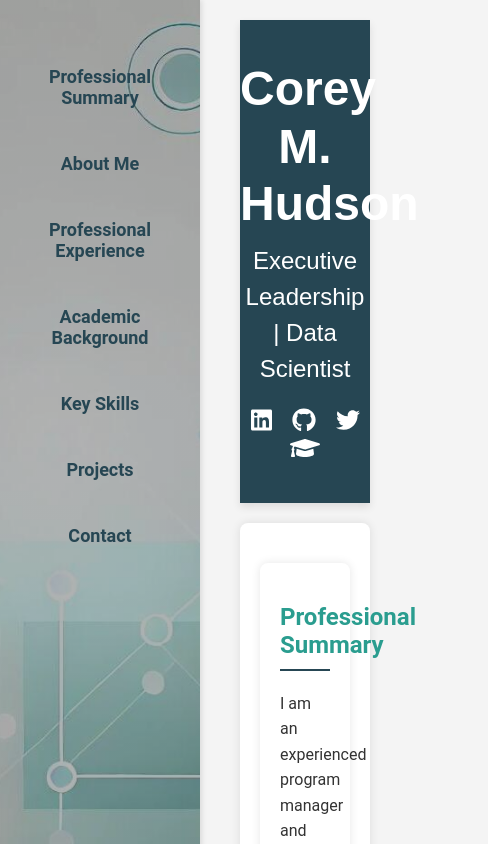
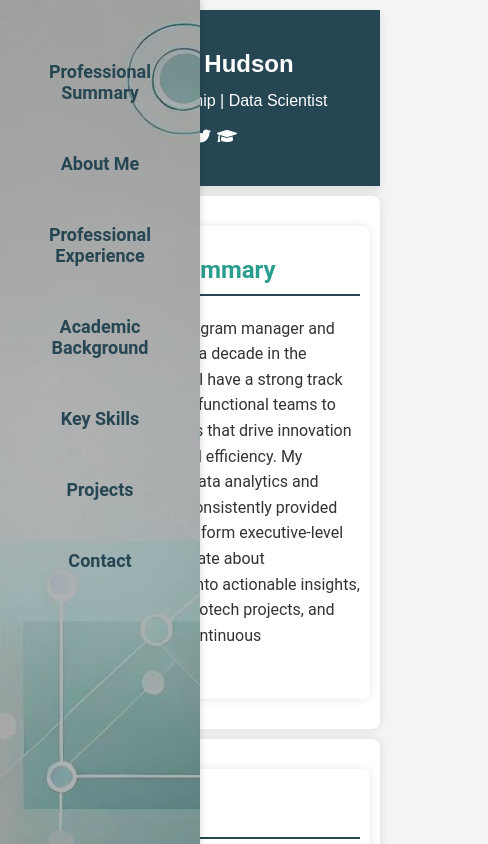
Before and after one commit to coreymhudson/corey-m-hudson-resume, a React (Create React App) app: page / in a window 390 px wide. Shown: the top 844 px of the page, 488 px wide, since content can reach past the window. Built offline with nearby package versions, Linux system fonts and the light colour scheme.

Commit message:
Added mobile support

```diff
--- a/src/styles.css
+++ b/src/styles.css
@@ -19,6 +19,7 @@ header {
 .header-content {
     max-width: 800px;
     margin: 0 auto;
+    padding: 0 20px;
 }
 
 header .name {
@@ -57,7 +58,7 @@ header .title {
         rgba(0, 0, 0, 0.3),
         rgba(0, 0, 0, 0.3)
     ),
-    url('../public/nav-background-new.jpg') no-repeat center center;
+    url('/nav-background-light-new.jpg') no-repeat center center;
     background-size: cover;
     color: #264653;
     padding-top: 20px;
@@ -154,3 +155,61 @@ section:hover {
     list-style-type: disc;
     padding-left: 20px;
 }
+
+/* Media Queries for Mobile Responsiveness */
+@media (max-width: 768px) {
+    .sidebar {
+        width: 100%;
+        height: auto;
+        position: static;
+        box-shadow: none;
+    }
+
+    .sidebar ul {
+        display: flex;
+        flex-wrap: wrap;
+        justify-content: center;
+    }
+
+    .sidebar ul li {
+        margin: 10px;
+    }
+
+    .content {
+        margin-left: 0;
+        padding: 10px;
+    }
+
+    header .name {
+        font-size: 2rem;
+    }
+
+    header .title {
+        font-size: 1.2rem;
+    }
+
+    .social-icons a {
+        font-size: 1.2rem;
+        margin: 0 5px;
+    }
+}
+
+@media (max-width: 480px) {
+    header .name {
+        font-size: 1.5rem;
+    }
+
+    header .title {
+        font-size: 1rem;
+    }
+
+    .social-icons a {
+        font-size: 1rem;
+        margin: 0 3px;
+    }
+
+    section {
+        margin: 10px 0;
+        padding: 10px;
+    }
+}
```
Also changed, not shown: package.json (+14 -3 lines), 1 other file (tests, documents, lock files or other folders).
